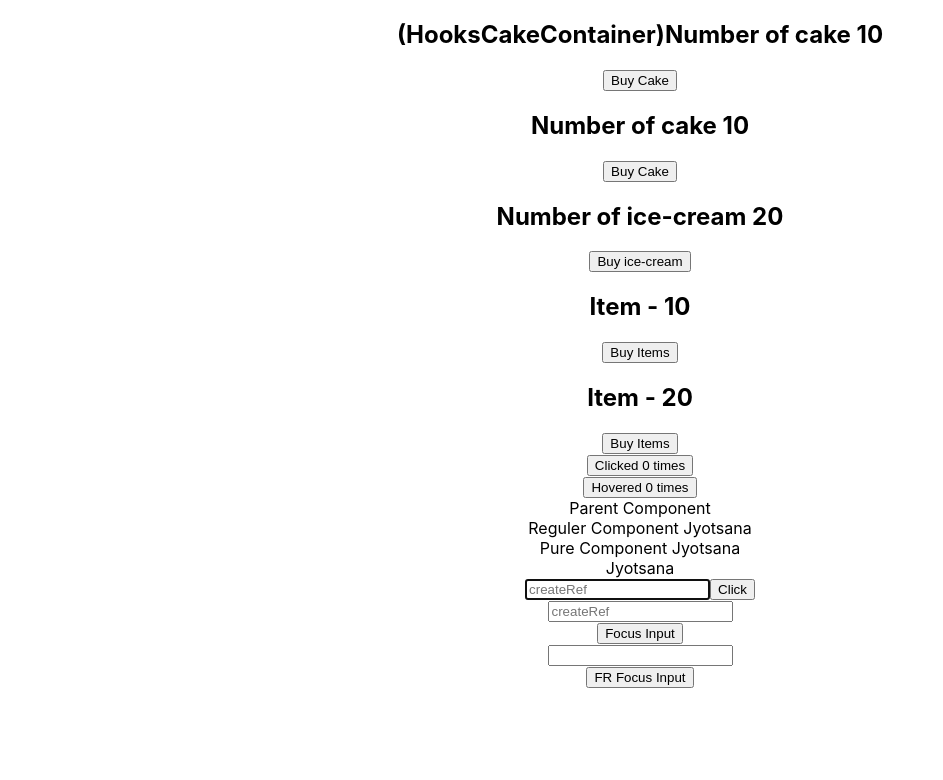
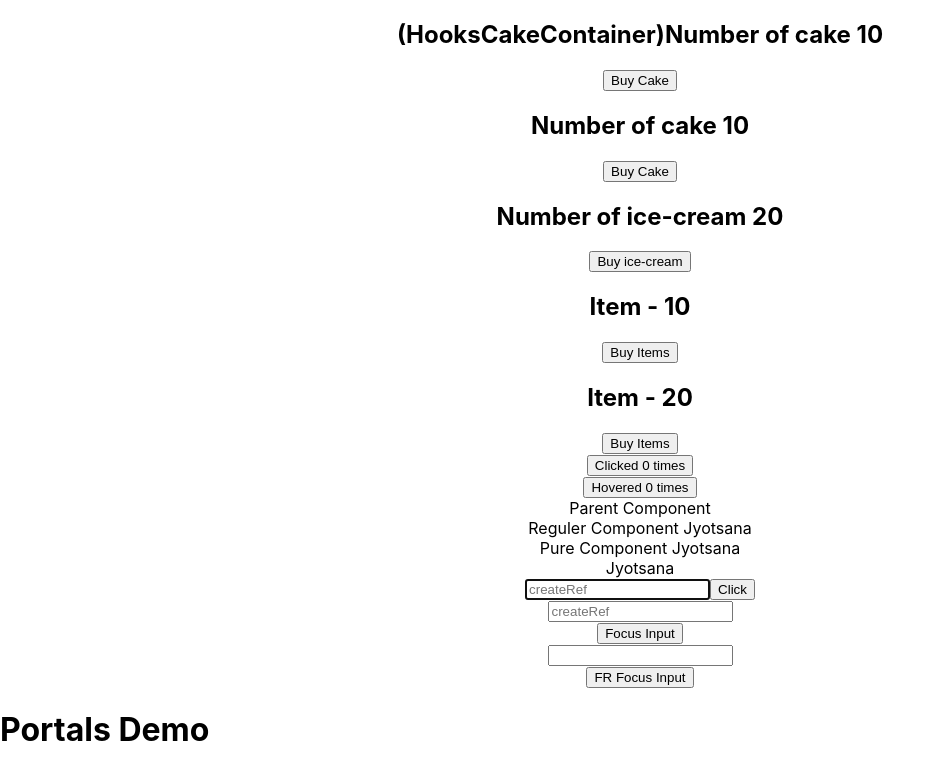
Before and after one commit to jyotsana-khaparde/react-redux-demo, a React (Create React App) app: page / in a window 1280 px wide. Shown: the top 780 px of the page, without its empty margins (0-943 px from the left). Built offline with nearby package versions, Linux system fonts and the light colour scheme.

Commit message:
example of portal by using ReactDom.createPortal

```diff
--- a/public/index.html
+++ b/public/index.html
@@ -29,6 +29,7 @@
   <body>
     <noscript>You need to enable JavaScript to run this app.</noscript>
     <div id="root"></div>
+    <div id="portal-root"></div>
     <!--
       This HTML file is a template.
       If you open it directly in the browser, you will see an empty page.
--- a/src/App.js
+++ b/src/App.js
@@ -11,6 +11,7 @@ import ParentComp from '../src/components/parentComp'
 import RefsDemo from '../src/components/refsDemo'
 import FocusInputComponent from '../src/components/focusInput'
 import FRParentInput from '../src/components/FRParentInput'
+import PortalDemo from '../src/components/portalDemo'
 import { Provider } from'react-redux'
 
 function App() {
@@ -36,6 +37,7 @@ function App() {
         <RefsDemo/>
         <FocusInputComponent/>
         <FRParentInput/>
+        <PortalDemo/>
       </div>
     </Provider>
   );
--- /dev/null
+++ b/src/components/portalDemo.js
@@ -0,0 +1,19 @@
+/**
+ * React portal provide a way to render children into a Dom node that exist outside the dom hierarchy of the parent component.
+ * with the createPortal you can reder a component onto a DOM node that is not under this root element.
+ * createPortal this method takes 2 parmeter:-
+ * 1. first parameter is the JSX you want to render.
+ * 2. second parameter is the DOM node to mount the element on to.
+ */
+
+import React from 'react'
+import ReactDom from 'react-dom'
+
+function PortalDemo() {
+    return ReactDom.createPortal(
+        <h1>Portals Demo</h1>,
+        document.getElementById('portal-root')
+    )
+}
+
+export default PortalDemo
```
